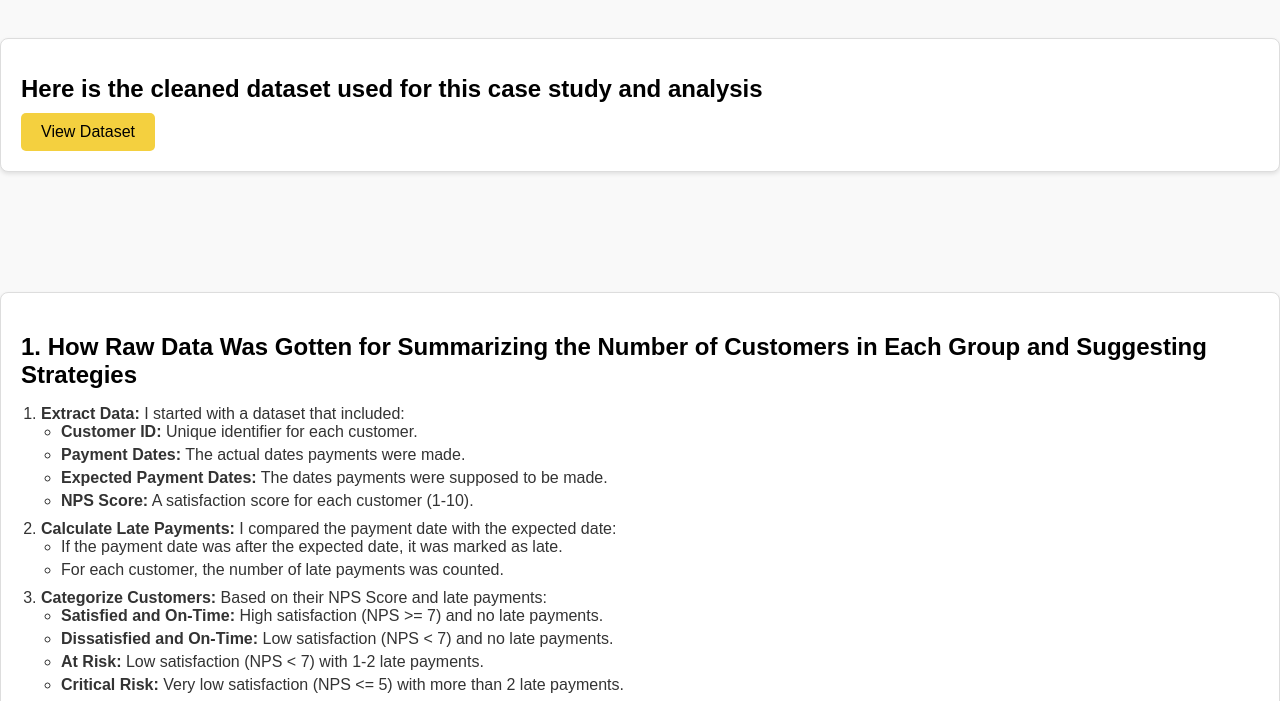
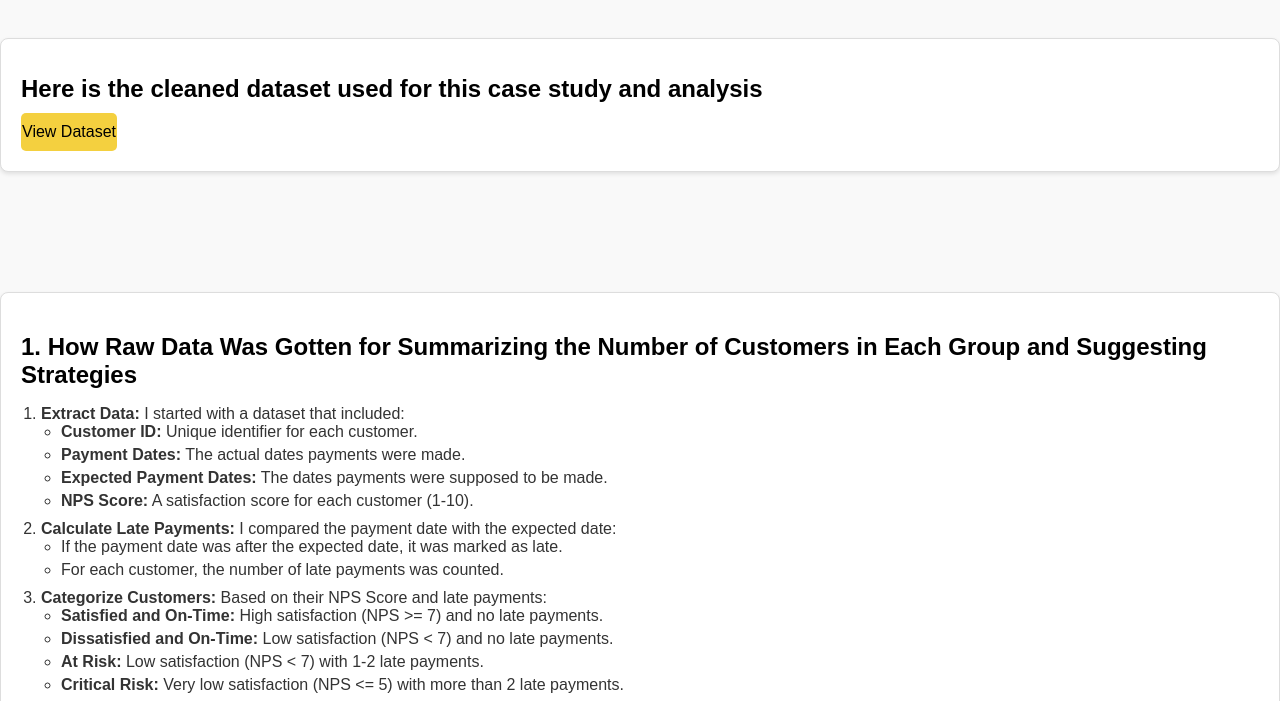
Before and after one commit to ucheson235/Case-Study-Emmanuel-Nwabuogor, a website: page working.html in a window 1280 px wide. Shown: the part 82-783 px from the top of the page. Drawn offline with Linux system fonts and the light colour scheme.

Commit message:
more update

```diff
--- a/working.html
+++ b/working.html
@@ -13,6 +13,7 @@
             padding: 0;
             background-color: #f9f9f9;
             color: #333;
+            overflow-x: hidden;
         }
 
         h1, h2, h3, h4 {
@@ -28,7 +29,7 @@
             color: black;
             border: none;
             border-radius: 5px;
-            padding: 10px 20px;
+            padding: 10px 1px;
             cursor: pointer;
             font-size: 16px;
             transition: all 0.3s ease;
```
Also changed, not shown: Line_Graph.html (+1 -1 lines).
